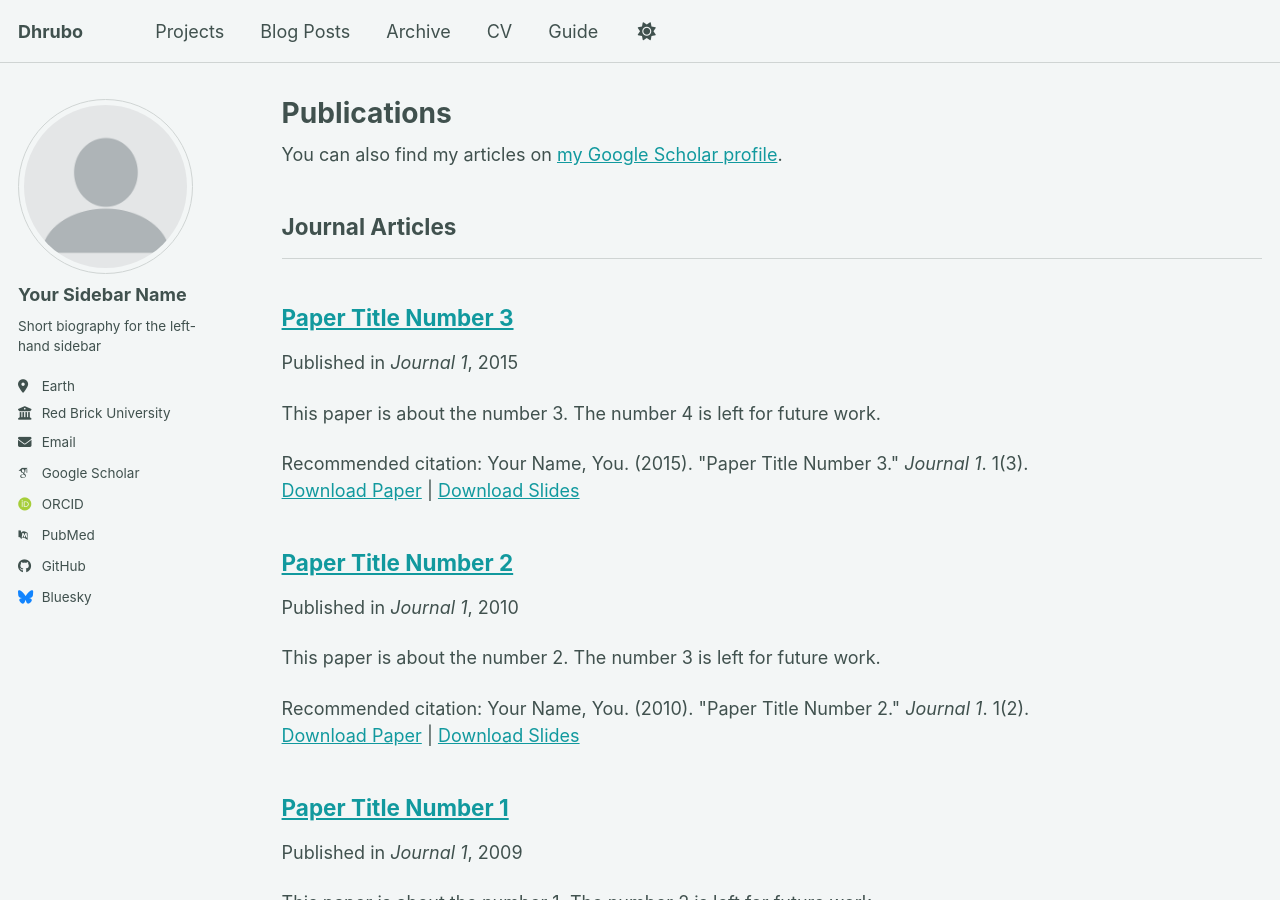
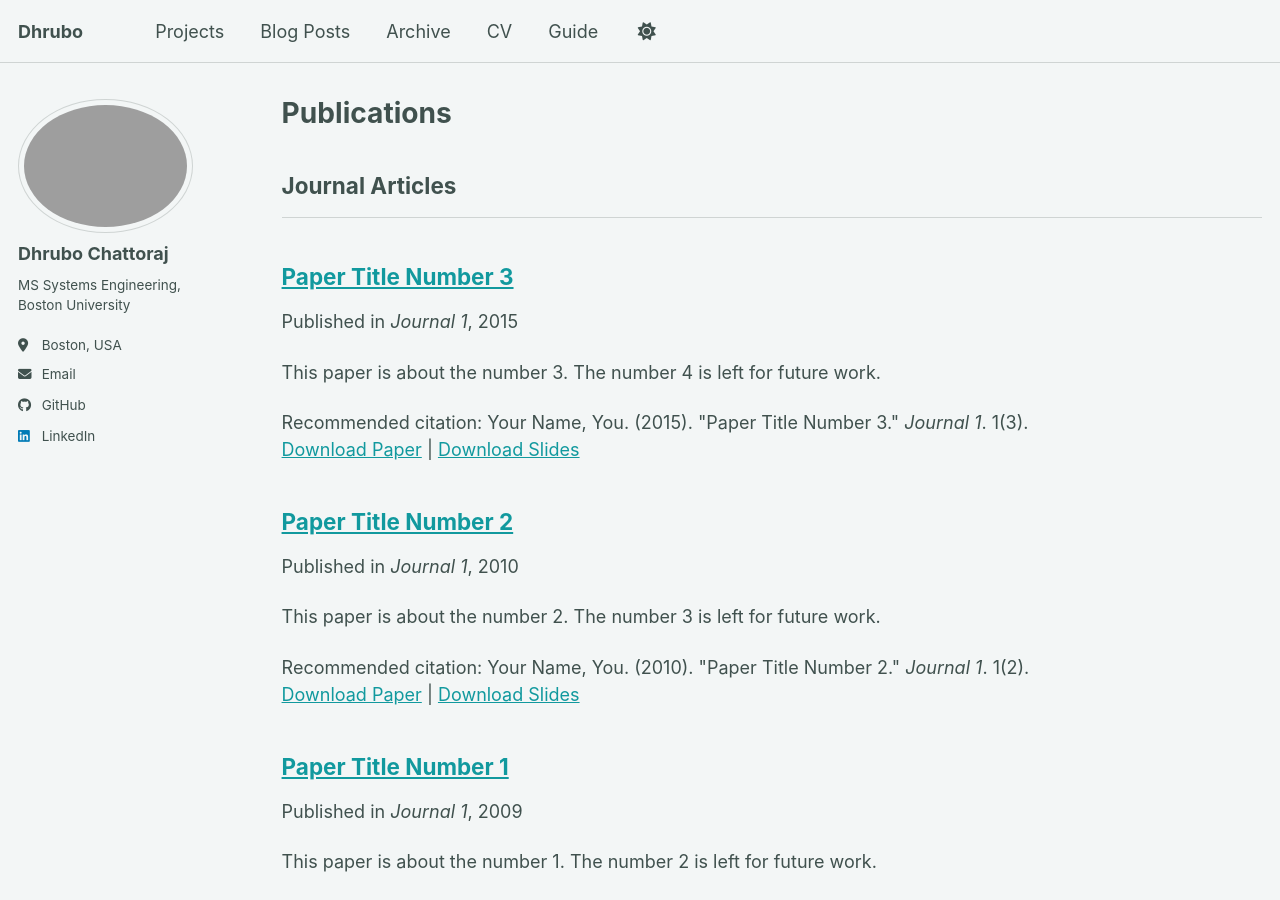
Before and after one commit to dhrubo404/dhrubo404.github.io, a Jekyll site: the page built from _pages/publications.html, in a window 1280 px wide and 900 px high. Built offline with Jekyll 4.4.1, drawn with Linux system fonts in a browser that asks for light colours; some web fonts are replaced; a script bundle is joined from its source files by our own code; library files that are not in the unit come from our copies; part of the change alters nothing that is shown.

Commit message:
Modify author details and clean up config
Updated author information and removed unused social media fields.

```diff
--- a/_config.yml
+++ b/_config.yml
@@ -23,28 +23,12 @@ repository               : "academicpages/dhrubo404.github.io"
 #               Additional customization can be done by editing /_includes/author-profile.html
 author:
   # Biographic information
-  avatar           : "profile.png"
-  name             : "Your Sidebar Name"
+  avatar           : "profile.jpg"
+  name             : "Dhrubo Chattoraj"
   pronouns         : # example: "she/her"
-  bio              : "Short biography for the left-hand sidebar"
-  location         : "Earth"
-  employer         : "Red Brick University"
-  uri              : # URL
-  email            : "none@example.org"
-
-  # Academic websites
-  academia         : # URL
-  arxiv            : # URL - Update with the correct link to your profile
-  googlescholar    : "https://scholar.google.com/citations?user=PS_CX0AAAAAJ"
-  inspire-hep      : # URL
-  impactstory      : # URL
-  orcid            : "https://orcid.org/yourorcidurl"
-  semantic         : # URL
-  ssrn             : # URL
-  pubmed           : "https://www.ncbi.nlm.nih.gov/pubmed/?term=john+snow"
-  researchgate     : # URL
-  scopus           : # URL
-  zotero           : # URL
+  bio              : "MS Systems Engineering, Boston University"
+  location         : "Boston, USA"
+  email            : "dhrubo@bu.edu"
 
 
   # Repositories and software development
@@ -56,31 +40,11 @@ author:
   stackoverflow    : # User number or user number and name (i.e., use "1" or "1/jeff-atwood")
 
   # Social media
-  artstation       : # Username
-  bluesky          : "bsky.app" # Replace this with you Bluesky username
-  facebook         : # Username
-  flickr           : # Username
-  foursquare       : # Username
-  goodreads        : # Username
-  google_plus      : # Username
-  keybase          : # Username
-  instagram        : # Username
-  lastfm           : # Username
-  linkedin         : # Username
-  mastodon         : # URL
-  medium           : # URL
-  pinterest        : # Username
-  soundcloud       : # Username
-  steam            : # Username
-  telegram         : # URL
-  tumblr           : # Username
-  twitter          : # Username for X / Twitter
-  vine             : # Username
-  weibo            : # Username
-  wikipedia        : # Username
-  xing             : # Username
-  youtube          : # Username
-  zhihu            : # Username
+
+
+
+  linkedin         : https://www.linkedin.com/in/dhrubo-chattoraj/
+
 
 # Publication Category - The following the list of publication categories and their headings
 publication_category:
@@ -136,21 +100,6 @@ alexa_site_verification  :
 yandex_site_verification :
 
 
-# Social Sharing
-twitter:
-  username               : &twitter
-facebook:
-  username               :
-  app_id                 :
-  publisher              :
-og_image                 :  # Social media default site image
-og_description           :  # Social media default site image description
-# For specifying social profiles
-# - https://developers.google.com/structured-data/customize/social-profiles
-social:
-  type                   : # Person or Organization (defaults to Person)
-  name                   : # If the user or organization name differs from the site's name
-  links: # An array of links to social media profiles
 
 
 # Analytics
```
